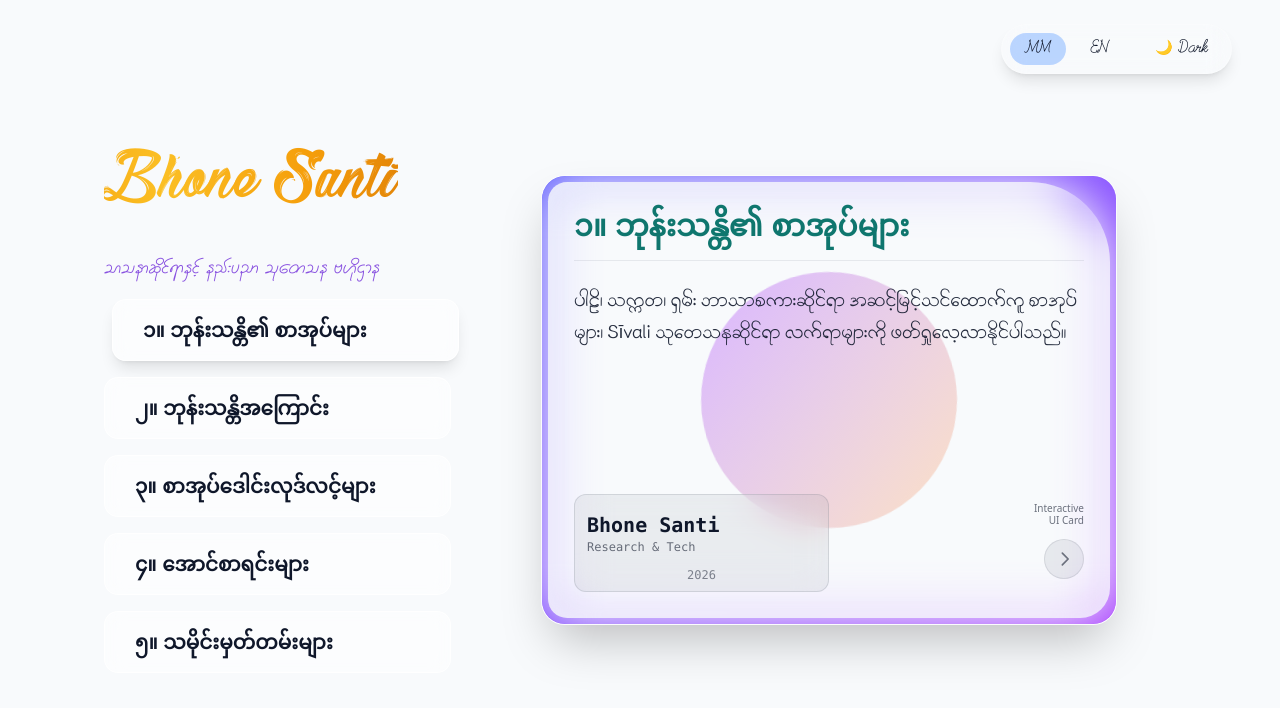
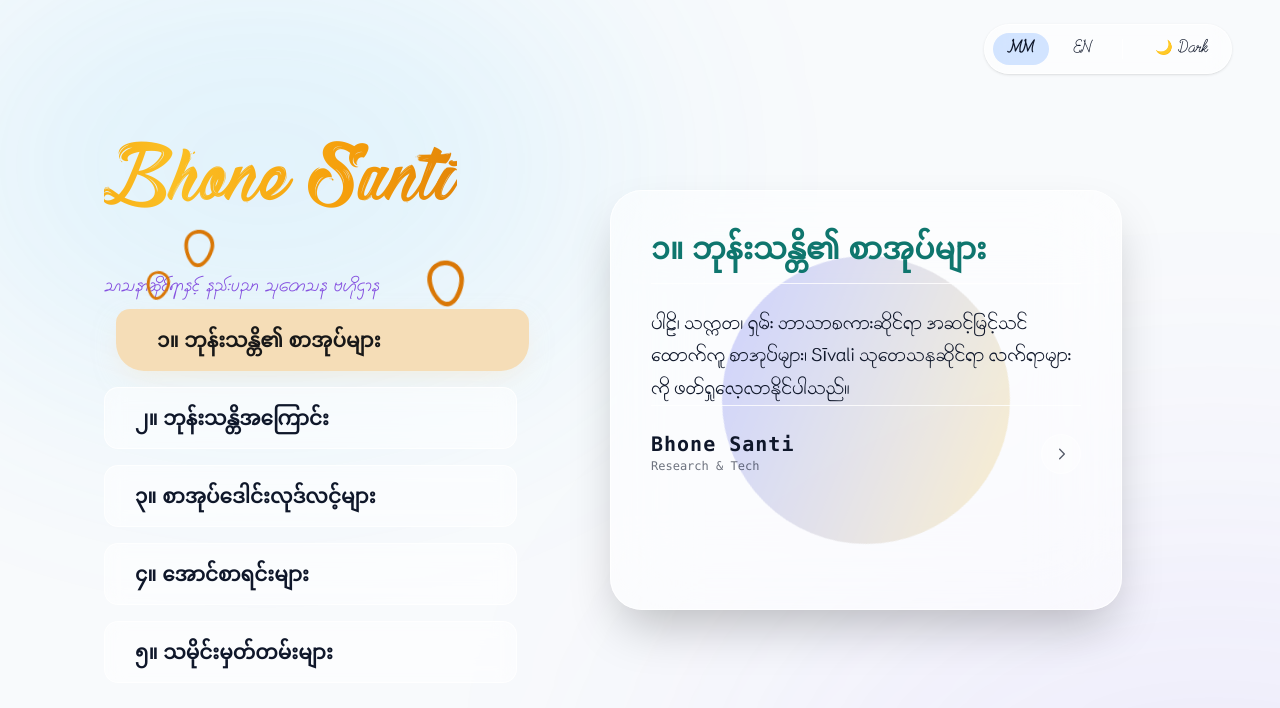
Before and after one commit to Sironal777/bhonesanti-web, a Next.js app: page / in a window 1280 px wide. Both pictures are taken after a click on the button "၁။ ဘုန်းသန္တိ၏ စာအုပ်များ". Shown: the top 708 px of the page. Built offline with nearby package versions, Linux system fonts and the light colour scheme.

Commit message:
Refactor page layout and update styles
Updated the layout and styling of the page, including background changes and button styles. Adjusted the main content structure and improved accessibility features.

```diff
--- a/app/page.js
+++ b/app/page.js
@@ -20,7 +20,6 @@ export default function Home() {
     { id: 5, title: '၅။ သမိုင်းမှတ်တမ်းများ', content: 'မြန်မာနိုင်ငံ၏ သာသနာရေးဆိုင်ရာ ပညာရေးသမိုင်းကြောင်းများ၊ မှတ်တမ်းဟောင်းများနှင့် ခေတ်မီ ဒစ်ဂျစ်တယ်စနစ်ဖြင့် ထိန်းသိမ်းထားသော ရှားပါးစာတမ်းများကို လေ့လာနိုင်ရန် စုစည်းတင်ပြထားပါသည်။' }
   ];
 
-  // Uiverse အရွက်/အလင်းပွင့် SVG Component
   const MagicLeaf = ({ className }) => (
     <svg viewBox="0 0 24 24" className={`magic-icon ${className}`}>
       <path className="fil-leaf" d="M12 2C7.5 2 4 5.5 4 10c0 4.5 3.5 12 8 12s8-7.5 8-12c0-4.5-3.5-8-8-8zm0 18c-3.3 0-6-6-6-10s2.7-6 6-6 6 2.7 6 6-2.7 10-6 10z"/>
@@ -29,26 +28,28 @@ export default function Home() {
 
   return (
     <div className="relative h-screen w-full flex items-center justify-center">
-      <div className="digital-wave-bg"></div>
+      {/* Premium Aurora Glow Background */}
+      <div className="premium-aurora-bg"></div>
 
       {/* Control Panel */}
-      <div className="absolute top-6 right-6 md:right-12 z-50 flex items-center space-x-4 bg-white/10 backdrop-blur-md border border-white/20 p-2 rounded-full shadow-lg">
+      <div className="absolute top-6 right-6 md:right-12 z-50 flex items-center space-x-4 bg-[var(--glass-bg)] backdrop-blur-md border border-[var(--glass-border)] p-2 rounded-full shadow-sm transition-all duration-500">
         <div className="flex gap-2 font-note-text text-sm">
-          <button onClick={() => setLang('MM')} className={`px-4 py-1.5 rounded-full transition-all ${lang === 'MM' ? 'bg-blue-500/30' : 'hover:bg-white/10'}`}>MM</button>
-          <button onClick={() => setLang('EN')} className={`px-4 py-1.5 rounded-full transition-all ${lang === 'EN' ? 'bg-blue-500/30' : 'hover:bg-white/10'}`}>EN</button>
+          <button onClick={() => setLang('MM')} className={`px-4 py-1.5 rounded-full transition-all ${lang === 'MM' ? 'bg-blue-500/20 text-[var(--text-long-read)] font-bold' : 'hover:bg-gray-500/10 text-[var(--text-long-read)]'}`}>MM</button>
+          <button onClick={() => setLang('EN')} className={`px-4 py-1.5 rounded-full transition-all ${lang === 'EN' ? 'bg-blue-500/20 text-[var(--text-long-read)] font-bold' : 'hover:bg-gray-500/10 text-[var(--text-long-read)]'}`}>EN</button>
         </div>
-        <button onClick={() => setTheme(theme === 'light' ? 'dark' : 'light')} className="font-note-text px-4 py-1.5 rounded-full text-sm transition-all hover:bg-white/10">
+        <div className="w-px h-5 bg-[var(--glass-border)]"></div>
+        <button onClick={() => setTheme(theme === 'light' ? 'dark' : 'light')} className="font-note-text px-4 py-1.5 rounded-full text-sm transition-all hover:bg-gray-500/10 text-[var(--text-long-read)]">
           {theme === 'light' ? '🌙 Dark' : '☀️ Light'}
         </button>
       </div>
 
-      <main className="relative z-10 w-full max-w-6xl h-[85vh] flex flex-col md:flex-row gap-8 p-6 md:p-10">
+      <main className="relative z-10 w-full max-w-6xl h-[85vh] flex flex-col md:flex-row gap-10 p-6 md:p-10">
 
-        {/* ဘယ်ဘက် Menu (Uiverse Magic Buttons) */}
-        <div className="w-full md:w-1/3 h-full flex flex-col justify-center space-y-6">
-          <div className="text-left mb-4">
-            <h1 className="font-main-title text-5xl lg:text-6xl">Bhone Santi</h1>
-            <p className="font-note-text text-lg mt-2 opacity-80 text-[var(--text-note)]">
+        {/* Left Menu Section */}
+        <div className="w-full md:w-[40%] h-full flex flex-col justify-center space-y-8">
+          <div className="text-left mb-2">
+            <h1 className="font-main-title text-6xl lg:text-7xl">Bhone Santi</h1>
+            <p className="font-note-text text-lg mt-3 opacity-80 text-[var(--text-note)]">
               {lang === 'MM' ? 'သာသနာဆိုင်ရာနှင့် နည်းပညာ သုတေသန ဗဟိုဌာန' : 'Religious & Technological Research Hub'}
             </p>
           </div>
@@ -58,9 +59,8 @@ export default function Home() {
               <button
                 key={sec.id}
                 onClick={() => setActiveSection(sec)}
-                className={`magic-btn font-sub-title text-lg lg:text-xl w-full text-[var(--text-title-sub)] ${activeSection?.id === sec.id ? 'bg-[#f5ddb7] text-[#181818] rounded-[12px_12px_24px_24px] shadow-lg translate-x-2' : ''}`}
+                className={`magic-btn font-sub-title text-lg lg:text-xl w-full ${activeSection?.id === sec.id ? 'active-btn translate-x-3' : ''}`}
               >
-                {/* Hover လုပ်လျှင် လွင့်ထွက်မည့် အရွက်/အလင်းပွင့်များ */}
                 <MagicLeaf className="icon-1" />
                 <MagicLeaf className="icon-2" />
                 <MagicLeaf className="icon-3" />
@@ -70,45 +70,35 @@ export default function Home() {
           </div>
         </div>
 
-        {/* ညာဘက် Card (Uiverse Complex Glass Card) */}
-        <div className="w-full md:w-2/3 h-full flex items-center justify-center relative">
+        {/* Right Content Section (Premium Harmonized Card) */}
+        <div className="w-full md:w-[60%] h-full flex items-center justify-center relative">
           {activeSection ? (
-            <div key={activeSection.id} className="relative w-full max-w-xl min-h-[400px] md:min-h-[450px] border border-solid border-white/40 rounded-3xl overflow-hidden content-reveal shadow-2xl">
+            <div key={activeSection.id} className="relative w-full max-w-lg min-h-[420px] rounded-[2rem] overflow-hidden content-reveal shadow-2xl border border-[var(--glass-border)] bg-[var(--glass-bg)] backdrop-blur-2xl transition-all duration-500">
 
-              {/* Uiverse Card - Inner Dark Layer */}
-              <div className="w-full h-full p-1.5 absolute bg-gradient-to-br from-indigo-500 to-purple-500">
-                <div className="w-full h-full rounded-[1.2rem] rounded-tr-[80px] rounded-br-[30px] bg-[#f8fafc] dark:bg-[#0f172a]"></div>
+              {/* Uiverse Premium Rotating Orb */}
+              <div className="absolute inset-0 flex items-center justify-center opacity-30 mix-blend-multiply dark:mix-blend-screen pointer-events-none">
+                <div className="w-72 h-72 rounded-full bg-gradient-to-tr from-indigo-500 to-amber-300 animate-spin" style={{ animationDuration: '15s' }}></div>
               </div>
 
-              {/* Uiverse Card - Rotating Gradient Ball */}
-              <div className="w-full h-full flex items-center justify-center absolute inset-0 backdrop-blur-xl rounded-3xl overflow-hidden">
-                <div className="w-64 h-64 rounded-full bg-gradient-to-tr from-purple-500/40 to-orange-300/40 animate-spin" style={{ animationDuration: '12s' }}></div>
-              </div>
-
-              {/* Uiverse Card - Content & UI Elements */}
-              <div className="w-full h-full p-8 flex flex-col absolute inset-0 z-10">
-                <h3 className="font-sub-title text-3xl font-bold mb-6 text-[var(--text-title-sub)] border-b border-gray-400/20 pb-4">
+              {/* Glass Foreground Content */}
+              <div className="w-full h-full p-10 flex flex-col relative z-10">
+                <h3 className="font-sub-title text-3xl mb-6 text-[var(--text-title-sub)] border-b border-[var(--glass-border)] pb-4">
                   {activeSection.title}
                 </h3>
-                <p className="font-long-read text-lg leading-loose text-[var(--text-long-read)] opacity-90">
+                <p className="font-long-read text-lg leading-loose text-[var(--text-long-read)]">
                   {activeSection.content}
                 </p>
 
-                {/* Uiverse Card - Bottom Footer Panel */}
-                <div className="w-full mt-auto pt-4 flex justify-between items-end">
-                  <div className="w-1/2 p-3 pt-4 pb-2 flex flex-col rounded-xl backdrop-blur-lg bg-gray-500/10 border border-gray-500/20 font-mono text-[var(--text-long-read)]">
-                    <span className="text-xl font-bold">Bhone Santi</span>
+                {/* Card Footer */}
+                <div className="w-full mt-auto pt-6 flex justify-between items-end border-t border-[var(--glass-border)]">
+                  <div className="flex flex-col font-mono text-[var(--text-long-read)]">
+                    <span className="text-xl font-bold tracking-wider">Bhone Santi</span>
                     <span className="text-xs opacity-60">Research & Tech</span>
-                    <div className="w-full mt-3 flex items-center justify-center">
-                      <span className="text-xs opacity-50">2026</span>
-                    </div>
                   </div>
 
-                  <div className="h-full pt-2 flex flex-col items-end opacity-60 text-[var(--text-long-read)]">
-                    <span className="text-[10px] leading-[12px]">Interactive</span>
-                    <span className="text-[10px] leading-[13px]">UI Card</span>
-                    <div className="w-10 h-10 mt-3 flex items-center justify-center rounded-full backdrop-blur-lg bg-gray-500/20 cursor-pointer transition-all hover:bg-gray-500/40 border border-gray-500/30">
-                      <svg xmlns="http://www.w3.org/2000/svg" viewBox="0 0 12 12" className="w-5 h-5 text-current">
+                  <div className="flex flex-col items-end opacity-70 text-[var(--text-long-read)]">
+                    <div className="w-10 h-10 flex items-center justify-center rounded-full bg-[var(--glass-bg)] border border-[var(--glass-border)] cursor-pointer transition-all hover:scale-110">
+                      <svg xmlns="http://www.w3.org/2000/svg" viewBox="0 0 12 12" className="w-4 h-4 text-current">
                         <path d="M4.646 2.146a.5.5 0 0 0 0 .708L7.793 6L4.646 9.146a.5.5 0 1 0 .708.708l3.5-3.5a.5.5 0 0 0 0-.708l-3.5-3.5a.5.5 0 0 0-.708 0z" fill="currentColor"></path>
                       </svg>
                     </div>
@@ -118,7 +108,7 @@ export default function Home() {
 
             </div>
           ) : (
-            <div className="text-center opacity-50 content-reveal border border-dashed border-gray-400/50 p-10 rounded-3xl backdrop-blur-sm">
+            <div className="text-center opacity-60 content-reveal p-10 rounded-3xl">
               <p className="font-note-text text-xl text-[var(--text-long-read)]">
                 အကြောင်းအရာများကို ဖတ်ရှုရန် ဘယ်ဘက်မှ ခေါင်းစဉ်များကို နှိပ်ပါ။
               </p>
```
